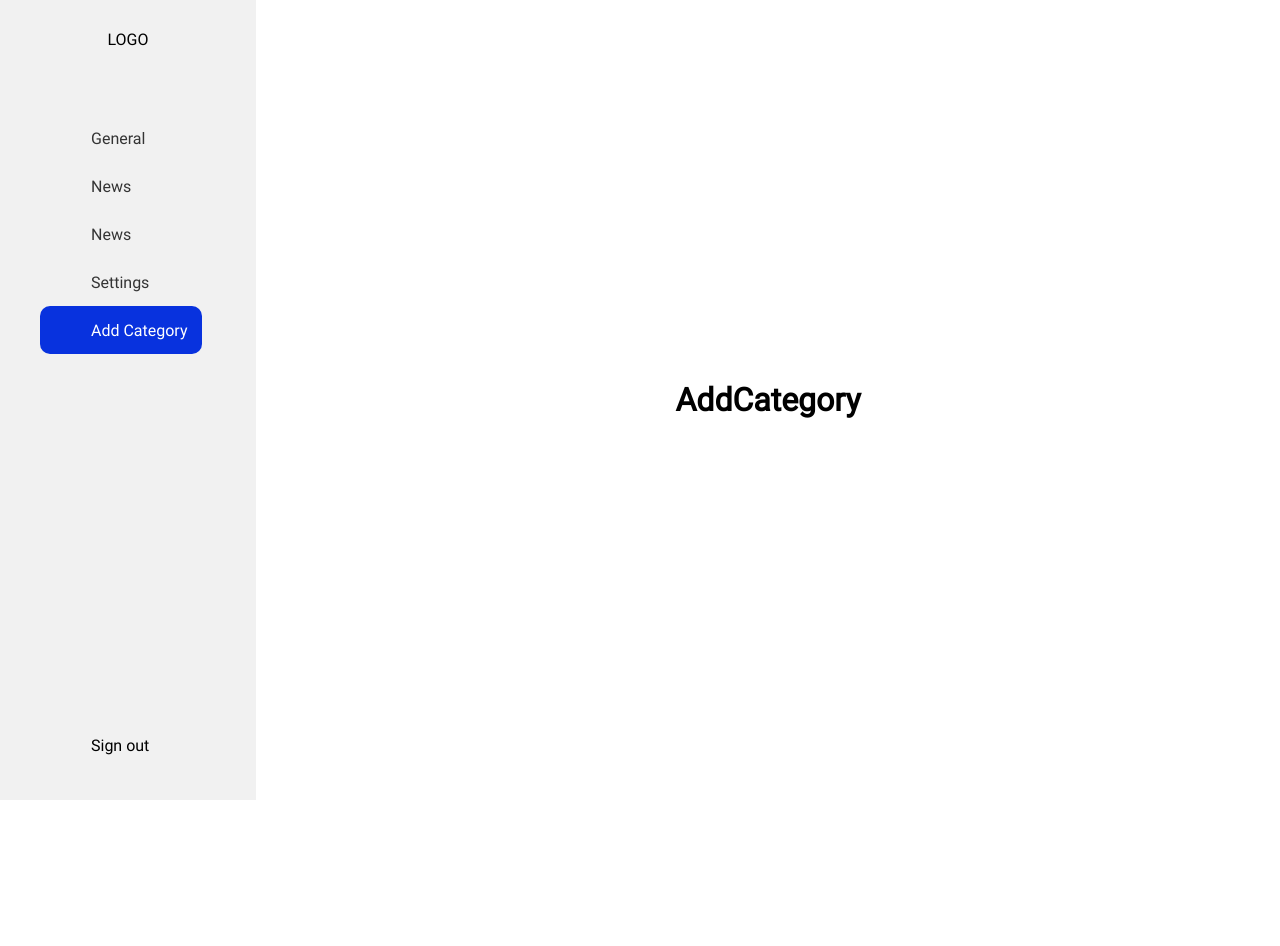
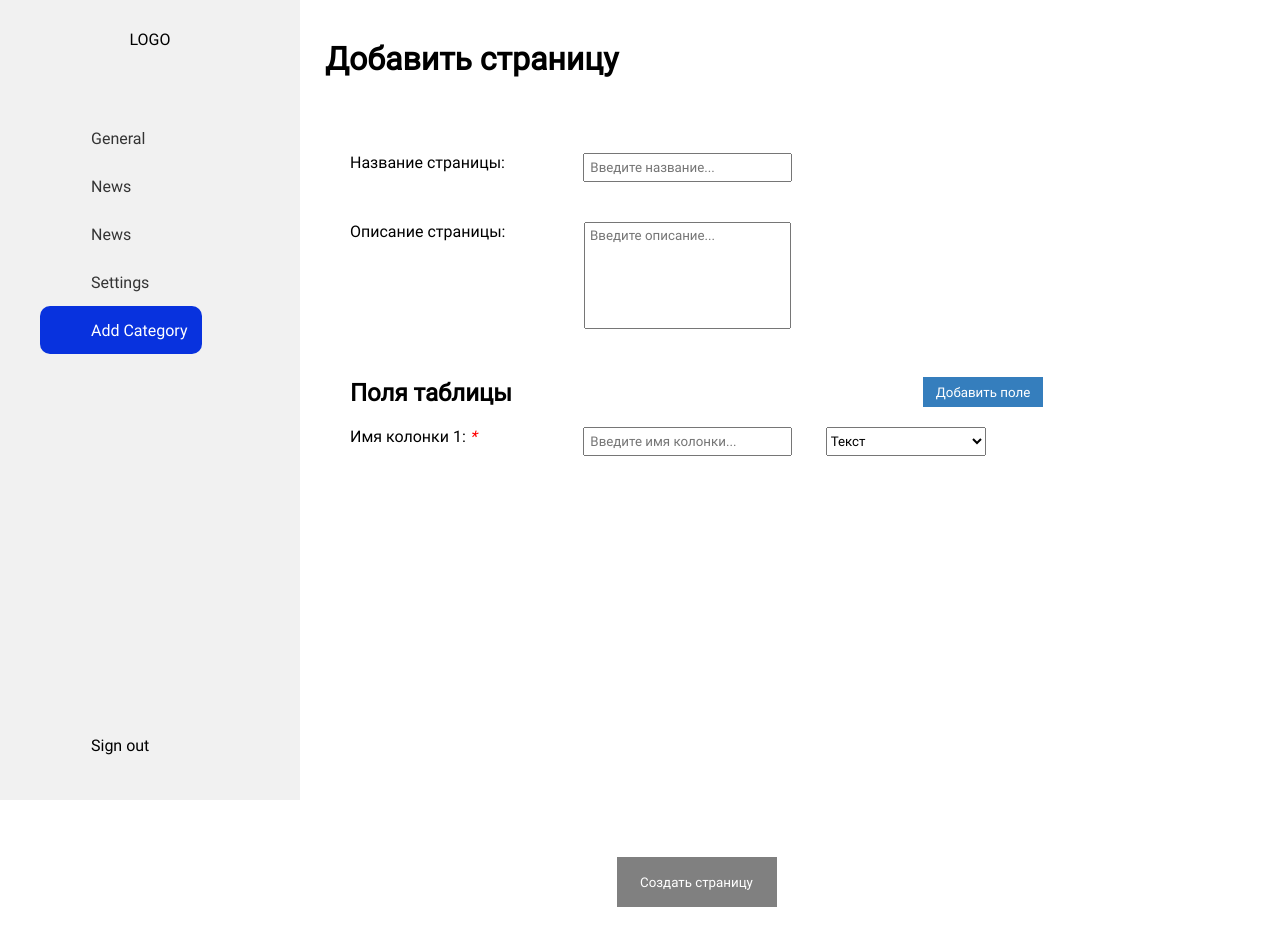
Before and after one commit to korotkir/simple-web-panel-frontend, a React (Create React App) app: page /new in a window 1280 px wide. Shown: the top 946 px of the page. Before the commit the page ends 800 px from the top, so only its background shows below. Built offline with nearby package versions, Linux system fonts and the light colour scheme; some icons are missing.

Commit message:
created AddCategory page

```diff
--- a/src/App.tsx
+++ b/src/App.tsx
@@ -3,12 +3,11 @@ import { BrowserRouter, Routes, Route } from 'react-router-dom';
 import logo from './logo.svg';
 import './Styles/main/Main.css';
 import Sidebar from './UI/Sidebar/Sidebar';
-import AddCategory from './pages/AddCategory';
+import AddCategory from './pages/AddCategory/AddCategory';
 import General from './pages/General';
 import News from './pages/News';
 import Posts from './pages/Posts';
 import Settings from './pages/Settings';
-
 
 function App() {
   return (
--- a/src/UI/Sidebar/styles/Sidebar.module.css
+++ b/src/UI/Sidebar/styles/Sidebar.module.css
@@ -1,8 +1,8 @@
 .Sidebar {
   background-color: #F1F1F1;
   height: 100vh;
-  min-width: 20%;
-  max-width: 250px;
+  width: 300px;
+  max-width: 450px;
 }
 
 .Logo {
--- a/src/UI/Sidebar/styles/Sidebar.module.sass
+++ b/src/UI/Sidebar/styles/Sidebar.module.sass
@@ -8,12 +8,11 @@
   cursor: pointer
   text-decoration: none
 
-
 .Sidebar
   background-color: #F1F1F1;
   height: 100vh
-  min-width: 20%
-  max-width: 250px
+  width: 300px
+  max-width: 450px
 
 .Logo
   display: flex
--- a/src/pages/AddCategory.tsx
+++ /dev/null
@@ -1,15 +0,0 @@
-function AddCategory() {
-  return (
-    <h1
-    style={{
-      width: '100%',
-      height: '100vh',
-      display: 'flex',
-      justifyContent: 'center',
-      alignItems: 'center' }}>
-        AddCategory
-        </h1>
-  )
-}
-
-export default AddCategory
--- /dev/null
+++ b/src/pages/AddCategory/AddCategory.module.css
@@ -0,0 +1,130 @@
+.PageTitle {
+  padding: 40px 25px;
+}
+
+.PageForm {
+  display: -webkit-box;
+  display: -ms-flexbox;
+  display: flex;
+  -webkit-box-orient: vertical;
+  -webkit-box-direction: normal;
+      -ms-flex-direction: column;
+          flex-direction: column;
+  width: 100%;
+  padding: 15px 50px;
+  margin: 0 auto;
+}
+
+.LabelTitle {
+  width: 200px;
+}
+
+.LabelColumns {
+  display: -webkit-box;
+  display: -ms-flexbox;
+  display: flex;
+  -webkit-box-orient: horizontal;
+  -webkit-box-direction: normal;
+      -ms-flex-direction: row;
+          flex-direction: row;
+  -webkit-box-pack: justify;
+      -ms-flex-pack: justify;
+          justify-content: space-between;
+}
+
+.LabelColumnsTitle {
+  margin-top: 30px;
+}
+
+.Fields {
+  height: 400px;
+}
+
+label {
+  padding: 20px 0;
+  display: -webkit-box;
+  display: -ms-flexbox;
+  display: flex;
+  -webkit-box-pack: justify;
+      -ms-flex-pack: justify;
+          justify-content: space-between;
+}
+
+.Input {
+  width: 200px;
+  height: 25px;
+  padding-left: 5px;
+}
+
+textarea {
+  width: 200px;
+  height: 100px;
+  resize: none;
+  padding-left: 5px;
+  padding-top: 5px;
+}
+
+select {
+  width: 160px;
+}
+
+.SpanError {
+  color: red;
+}
+
+.SmallButton {
+  -ms-flex-item-align: end;
+      -ms-grid-row-align: end;
+      align-self: end;
+  width: 120px;
+  height: 30px;
+  background-color: #357ebd;
+  color: white;
+  border: none;
+}
+
+.SmallButton:hover {
+  background-color: #2567a1;
+  -webkit-transition: all .3s;
+  transition: all .3s;
+}
+
+.SmallButton:active {
+  background-color: #1a578d;
+  -webkit-transition: all .3s;
+  transition: all .3s;
+}
+
+.SmallButton:disabled {
+  background-color: gray;
+}
+
+.BigButton {
+  width: 160px;
+  height: 50px;
+  margin: 50px auto;
+  background-color: #357ebd;
+  color: white;
+  border: none;
+}
+
+.BigButton:hover {
+  background-color: #2567a1;
+  -webkit-transition: all .3s;
+  transition: all .3s;
+}
+
+.BigButton:active {
+  background-color: #1a578d;
+  -webkit-transition: all .3s;
+  transition: all .3s;
+}
+
+.BigButton:disabled {
+  background-color: gray;
+}
+
+.CloseIcon {
+  cursor: pointer;
+}
+/*# sourceMappingURL=AddCategory.module.css.map */
--- /dev/null
+++ b/src/pages/AddCategory/AddCategory.module.sass
@@ -0,0 +1,74 @@
+@mixin buttons
+  background-color: #357ebd
+  color: white
+  border: none
+  &:hover
+    background-color: #2567a1
+    transition: all .3s
+  &:active
+    background-color: #1a578d
+    transition: all .3s
+  &:disabled
+    background-color: gray
+
+.PageTitle
+  padding: 40px 25px
+
+.PageForm
+  display: flex
+  flex-direction: column
+  width: 100%
+  padding: 15px 50px
+  margin: 0 auto
+
+.LabelTitle
+  width: 200px
+
+.LabelColumns
+  display: flex
+  flex-direction: row
+  justify-content: space-between
+
+.LabelColumnsTitle
+  margin-top: 30px
+
+.Fields
+  height: 400px
+
+label
+  padding: 20px 0
+  display: flex
+  justify-content: space-between
+
+.Input
+  width: 200px
+  height: 25px
+  padding-left: 5px
+
+textarea
+  width: 200px
+  height: 100px
+  resize: none
+  padding-left: 5px
+  padding-top: 5px
+
+select
+  width: 160px
+
+.SpanError
+  color: red
+
+.SmallButton
+  align-self: end
+  width: 120px
+  height: 30px
+  @include buttons
+
+.BigButton
+  width: 160px
+  height: 50px
+  margin: 50px auto
+  @include buttons
+
+.CloseIcon
+  cursor: pointer
--- /dev/null
+++ b/src/pages/AddCategory/AddCategory.tsx
@@ -0,0 +1,133 @@
+import { useEffect, useState } from 'react'
+import { CloseOutline } from 'react-ionicons'
+import styles from './AddCategory.module.css'
+
+interface Field {
+  id: number
+}
+
+interface FieldState extends Field {
+  error: boolean
+}
+
+function AddCategory() {
+  const [fields, setFields] = useState<FieldState[]>([{id: 1, error: true}])
+  const [isFormValid, setIsFormValid] = useState<boolean>(false)
+
+  const handleAddField = (event:React.MouseEvent) => {
+    event.preventDefault()
+    setFields([...fields, {id: fields.length + 1, error: true}]);
+  }
+
+  const handleRemoveField = (id:number) => {
+    const newFields = fields.filter(field => field.id != id)
+    setFields(newFields)
+  }
+
+  const handleBlurField = (event: React.FocusEvent<HTMLInputElement>) => {
+    const id = Number(event.target.name)
+    const value = event.target.value
+    const fieldIndex = fields.findIndex(field => field.id === id)
+
+    if (value.trim() === '') {
+      setFields([
+        ...fields.slice(0, fieldIndex),
+        { ...fields[fieldIndex], error: true },
+        ...fields.slice(fieldIndex + 1)
+      ]);
+    } else {
+      setFields([
+        ...fields.slice(0, fieldIndex),
+        { ...fields[fieldIndex], error: false },
+        ...fields.slice(fieldIndex + 1)
+      ]);
+    }
+  }
+
+  const handleCreatePage = (event: React.FormEvent<HTMLFormElement>) => {
+    event.preventDefault();
+
+    const hasError = fields.some(field => field.error !== false);
+
+    if (!hasError) {
+      // Отправить форму
+      console.log('Форма отправлена!');
+    }
+  }
+
+  const isButtonDisabled = fields.some(field => field.error !== false);
+
+  return (
+    <div className={styles.Container}>
+      <h1 className={styles.PageTitle}>Добавить страницу</h1>
+      <form className={styles.PageForm}>
+        <label>
+          <span className={styles.LabelTitle}>Название страницы:</span>
+          <input
+            className={styles.Input}
+            type="text"
+            placeholder='Введите название...'
+            />
+          <div style={{width: '160px'}}/>
+          <div style={{width: '24px'}}/>
+        </label>
+        <label>
+          <span className={styles.LabelTitle}>Описание страницы:</span>
+          <textarea  placeholder='Введите описание...'/>
+          <div style={{width: '160px'}}/>
+          <div style={{width: '24px'}}/>
+        </label>
+
+        <div className={styles.LabelColumns}>
+          <h2 className={styles.LabelColumnsTitle}>Поля таблицы</h2>
+          <button
+            className={styles.SmallButton}
+            onClick={handleAddField}
+            disabled={fields.length > 5 ? true : false}
+            >
+              Добавить поле
+          </button>
+        </div>
+
+        <div className={styles.Fields}>
+          {fields.map((field) => (
+              <label key={field.id}>
+                <span className={styles.LabelTitle}>Имя колонки {field.id}:<i className={field.error ? styles.SpanError : ''}> *</i></span>
+                <input
+                  type="text"
+                  className={styles.Input}
+                  placeholder='Введите имя колонки...'
+                  name={field.id.toString()}
+                  onBlur={handleBlurField}
+                />
+                <select
+                  name={field.id.toString()}
+                  //onBlur={handleBlurField}
+                  id="">
+                  <option value="text">Текст</option>
+                  <option value="image">Изображение</option>
+                  <option value="select">Выбор</option>
+                  <option value="category">Категория</option>
+                </select>
+                {
+                  field.id != 1 ?
+                    <div className={styles.CloseIcon} onClick={() => handleRemoveField(field.id)}>
+                      <CloseOutline width="24px" height="24px" />
+                    </div> : <div style={{width: '24px'}} />
+                }
+
+            </label>
+          ))}
+        </div>
+
+        <button
+          className={styles.BigButton}
+          disabled={isButtonDisabled}
+          // type="submit"
+        >Создать страницу</button>
+      </form>
+    </div>
+  )
+}
+
+export default AddCategory
```
Also changed, not shown: 2 other files (tests, documents, lock files or other folders).
